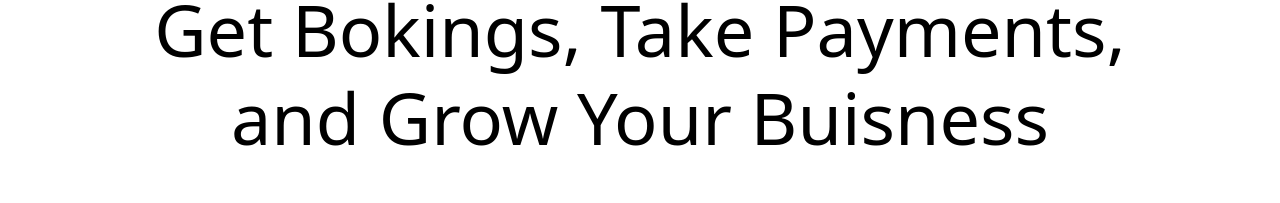
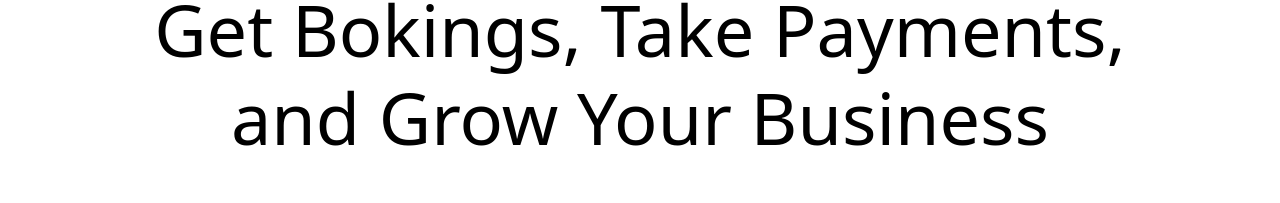
Before and after one commit to Jaros-777/slotify-frontend, a React (Vite) app: page / in a window 1280 px wide. Shown: the part 175-378 px from the top of the page. Built offline with nearby package versions, Linux system fonts and the light colour scheme.

Commit message:
fix(home,hero):  fix typo in main title

```diff
--- a/src/components/Navbar/NavbarAdmin.tsx
+++ b/src/components/Navbar/NavbarAdmin.tsx
@@ -19,7 +19,7 @@ export const NavbarAdmin = () => {
     }
 
     return (
-        <header id="navbar" className="flex h-20 px-20 w-full fixed top-0 left-0 z-50 bg-white justify-between items-center border-b-1 border-gray-300 ">
+        <header id="navbar" className="flex h-20 px-20 w-full fixed top-0 left-0 z-100 bg-white justify-between items-center border-b-1 border-gray-300 ">
             <a className="h-[100%] flex items-center justify-center" href="/"><img className="h-[50%]" src={Logo} alt="Slotify" /></a>
 
             <div className="flex">
--- a/src/pages/Home/components/Hero.tsx
+++ b/src/pages/Home/components/Hero.tsx
@@ -8,7 +8,7 @@ export const Hero =()=>{
     return(
         <section className="flex flex-col items-center pt-42 " id="hero">
             <h1 className="text-7xl font-medium">Get Bokings, Take Payments,</h1>
-            <h1 className="text-7xl mt-4 font-medium">and Grow Your Buisness</h1>
+            <h1 className="text-7xl mt-4 font-medium">and Grow Your Business</h1>
             <button onClick={()=>navigate("/register")} className="mt-20 bg-blue-500 text-white py-3 px-6 rounded-lg font-medium cursor-pointer hover:bg-blue-600 duration-200">Create free account</button>
             <div className="flex my-12">
                 <div className="flex items-center mx-4">
```
